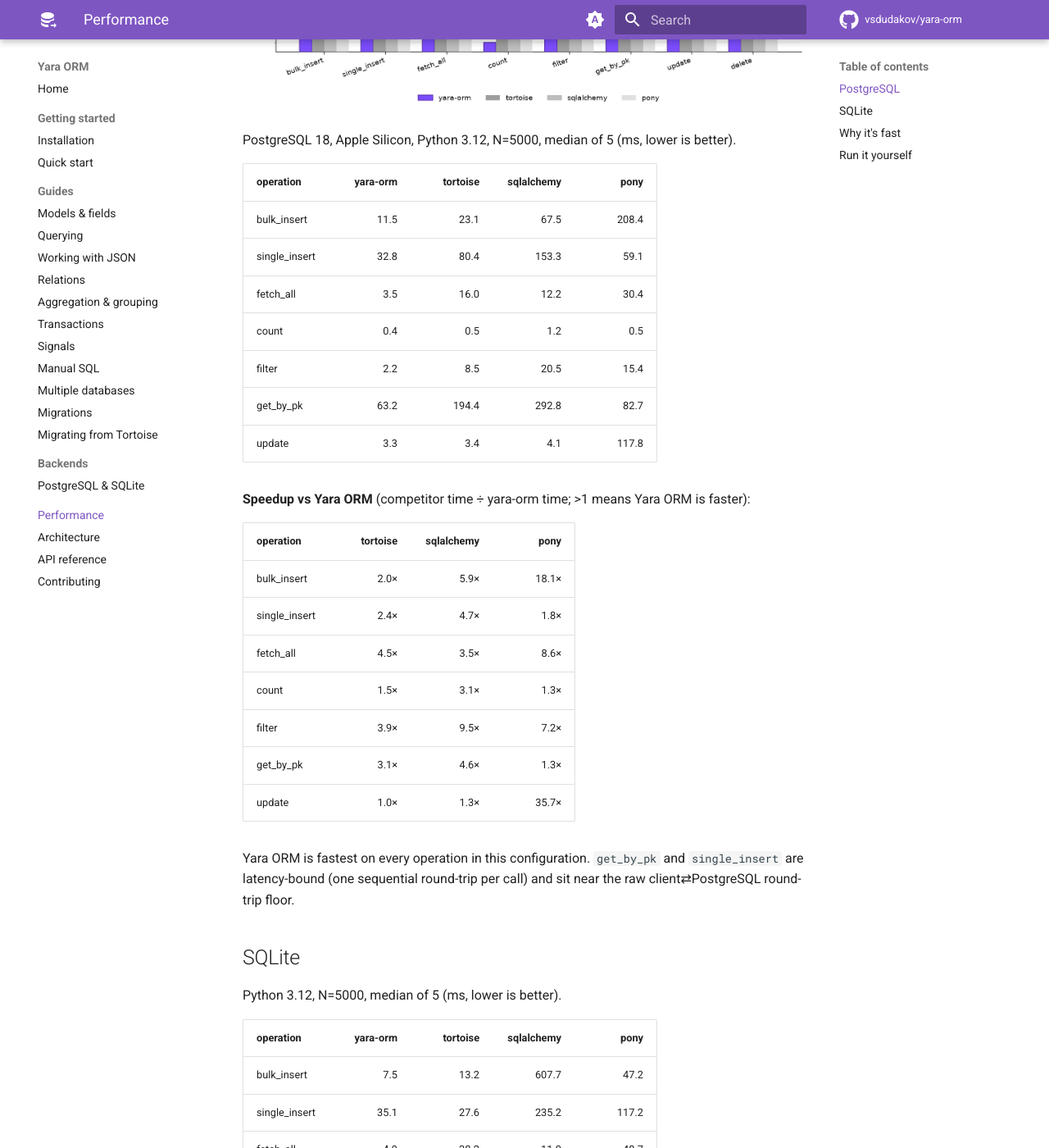
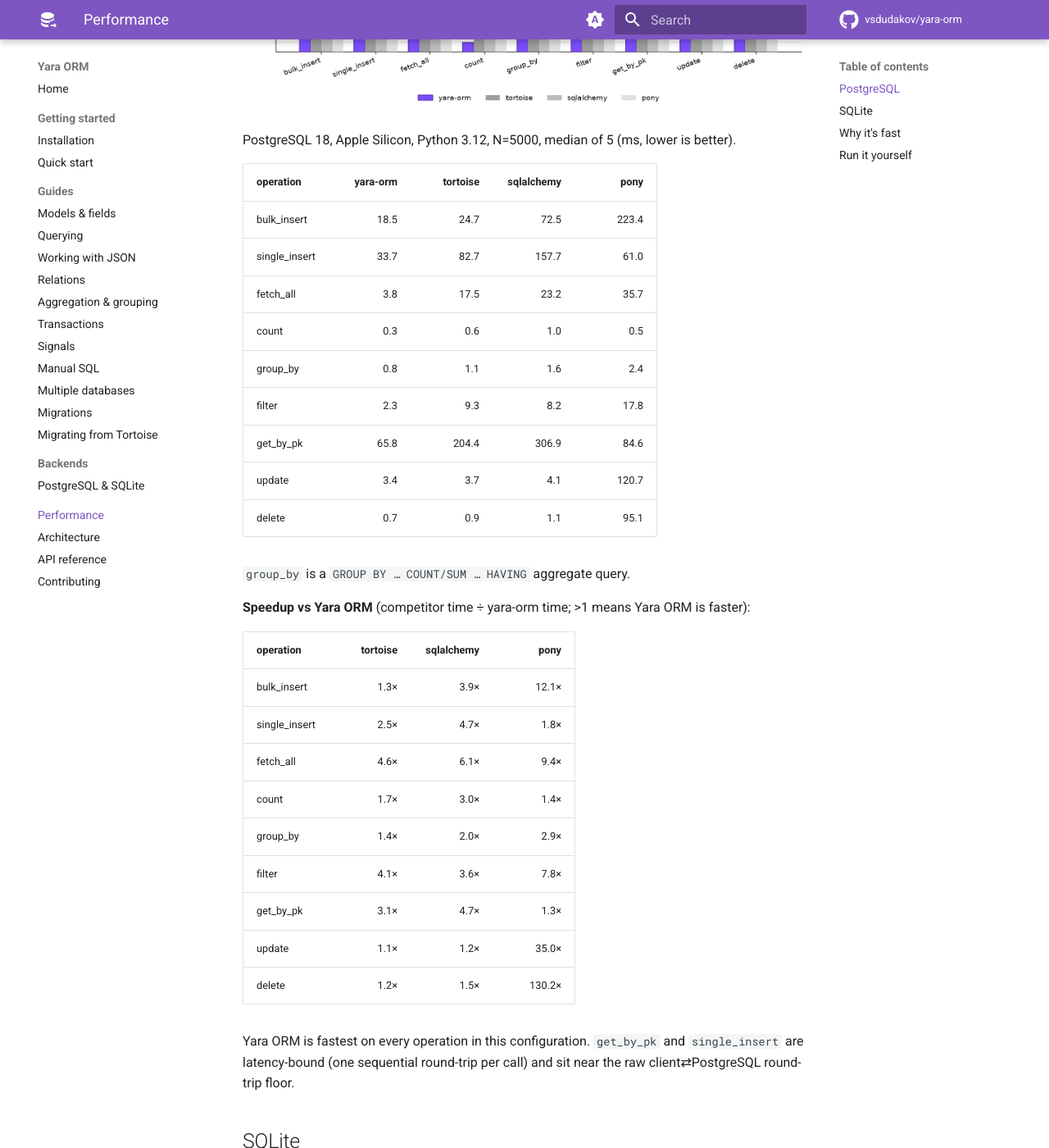
Before and after one commit to vsdudakov/yara-orm, an MkDocs documentation site: the page built from docs/performance.md, in a window 1280 px wide and 1400 px high, scrolled down 741 px. Shown: the whole window at 82% size. Built offline with MkDocs 1.6.1 and Material for MkDocs 9.7.7, drawn with Linux system fonts in a browser that asks for light colours; comment, search, counter and statistics services are not loaded.

Commit message:
docs: refresh PostgreSQL benchmark results + chart, add group_by op
Re-ran bench.py (N=5000, median of 5) on the rustls release build; updated the
tables in README, benchmarks/README.md and docs/performance.md, added the new
GROUP BY + HAVING aggregate op, and regenerated docs/assets/benchmark-postgres.png.
yara-orm remains fastest on every operation.

```diff
--- a/docs/performance.md
+++ b/docs/performance.md
@@ -25,25 +25,31 @@
 
 | operation     | yara-orm | tortoise | sqlalchemy |  pony |
 |---------------|---------:|---------:|-----------:|------:|
-| bulk_insert   |     11.5 |     23.1 |       67.5 | 208.4 |
-| single_insert |     32.8 |     80.4 |      153.3 |  59.1 |
-| fetch_all     |      3.5 |     16.0 |       12.2 |  30.4 |
-| count         |      0.4 |      0.5 |        1.2 |   0.5 |
-| filter        |      2.2 |      8.5 |       20.5 |  15.4 |
-| get_by_pk     |     63.2 |    194.4 |      292.8 |  82.7 |
-| update        |      3.3 |      3.4 |        4.1 | 117.8 |
+| bulk_insert   |     18.5 |     24.7 |       72.5 | 223.4 |
+| single_insert |     33.7 |     82.7 |      157.7 |  61.0 |
+| fetch_all     |      3.8 |     17.5 |       23.2 |  35.7 |
+| count         |      0.3 |      0.6 |        1.0 |   0.5 |
+| group_by      |      0.8 |      1.1 |        1.6 |   2.4 |
+| filter        |      2.3 |      9.3 |        8.2 |  17.8 |
+| get_by_pk     |     65.8 |    204.4 |      306.9 |  84.6 |
+| update        |      3.4 |      3.7 |        4.1 | 120.7 |
+| delete        |      0.7 |      0.9 |        1.1 |  95.1 |
+
+`group_by` is a `GROUP BY … COUNT/SUM … HAVING` aggregate query.
 
 **Speedup vs Yara ORM** (competitor time ÷ yara-orm time; >1 means Yara ORM is faster):
 
 | operation     | tortoise | sqlalchemy |  pony |
 |---------------|---------:|-----------:|------:|
-| bulk_insert   |    2.0×  |      5.9×  | 18.1× |
-| single_insert |    2.4×  |      4.7×  |  1.8× |
-| fetch_all     |    4.5×  |      3.5×  |  8.6× |
-| count         |    1.5×  |      3.1×  |  1.3× |
-| filter        |    3.9×  |      9.5×  |  7.2× |
-| get_by_pk     |    3.1×  |      4.6×  |  1.3× |
-| update        |    1.0×  |      1.3×  | 35.7× |
+| bulk_insert   |    1.3×  |      3.9×  | 12.1× |
+| single_insert |    2.5×  |      4.7×  |  1.8× |
+| fetch_all     |    4.6×  |      6.1×  |  9.4× |
+| count         |    1.7×  |      3.0×  |  1.4× |
+| group_by      |    1.4×  |      2.0×  |  2.9× |
+| filter        |    4.1×  |      3.6×  |  7.8× |
+| get_by_pk     |    3.1×  |      4.7×  |  1.3× |
+| update        |    1.1×  |      1.2×  | 35.0× |
+| delete        |    1.2×  |      1.5×  | 130.2× |
 
 Yara ORM is fastest on every operation in this configuration. `get_by_pk` and
 `single_insert` are latency-bound (one sequential round-trip per call) and sit near the raw
```
Also changed, not shown: README.md (+9 -8 lines), benchmarks/README.md (+18 -14 lines), docs/assets/benchmark-postgres.png, 1 other file.
